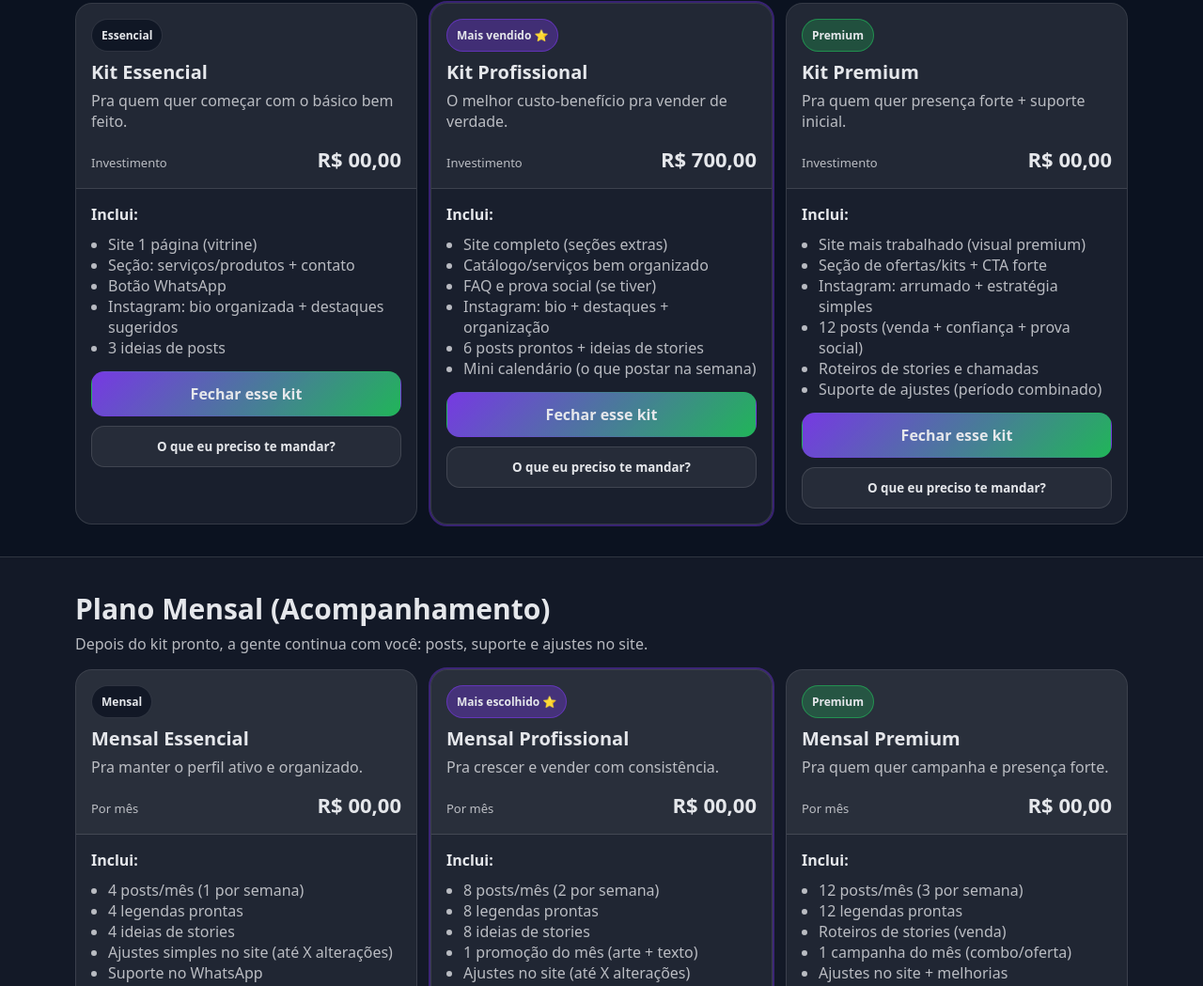
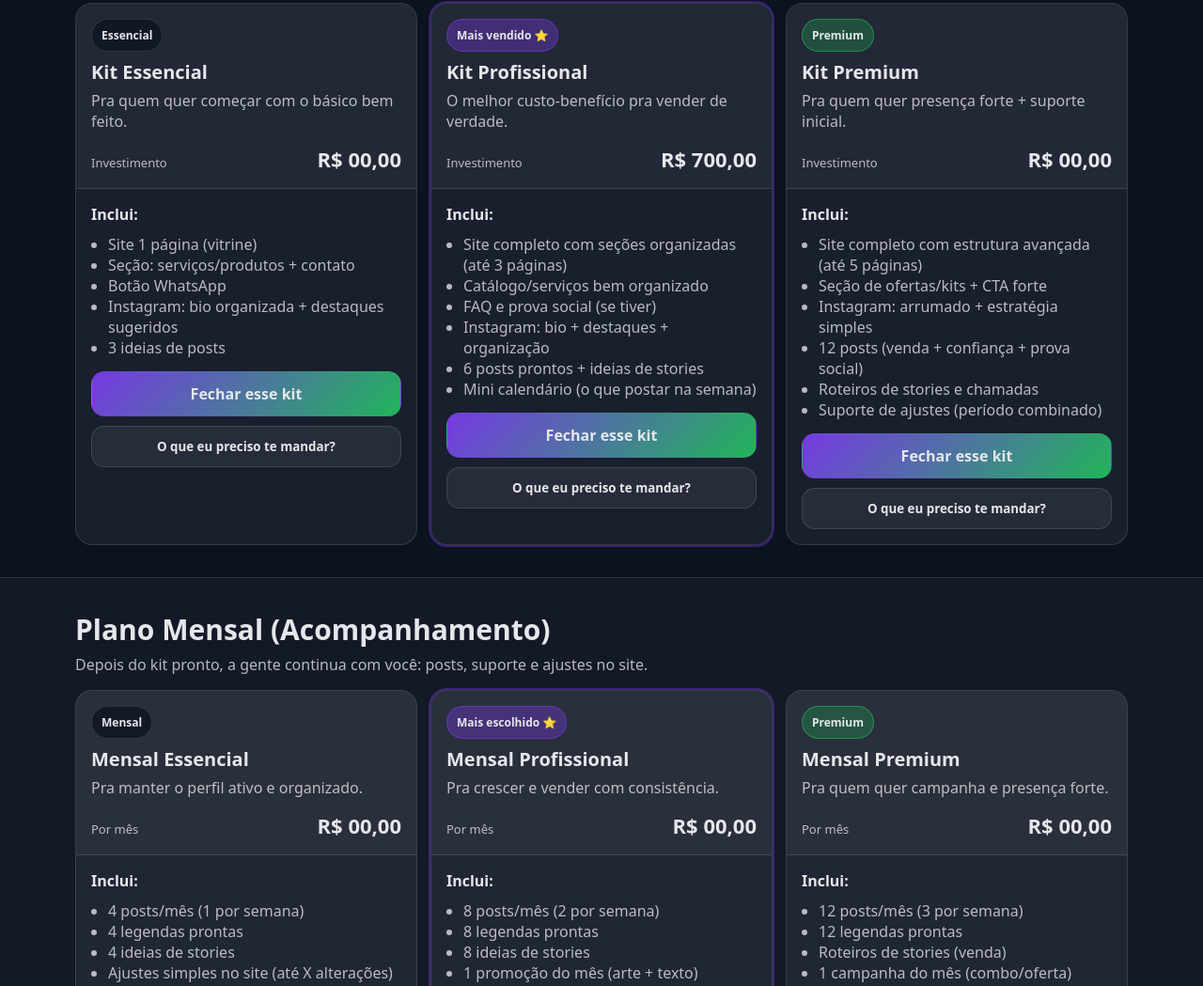
Before and after one commit to carlos31411/Auralyx-Digital, a plain HTML site: page index.html in a window 1280 px wide. Shown: the part 1039-2088 px from the top of the page at 94% size. Drawn offline with Linux system fonts and the light colour scheme.

Commit message:
arrumando os kits

```diff
--- a/index.html
+++ b/index.html
@@ -191,7 +191,7 @@
             <div class="kit__body">
               <p class="kit__title">Inclui:</p>
               <ul class="list list--muted">
-                <li>Site completo (seções extras)</li>
+                <li>Site completo com seções organizadas (até 3 páginas)</li>
                 <li>Catálogo/serviços bem organizado</li>
                 <li>FAQ e prova social (se tiver)</li>
                 <li>Instagram: bio + destaques + organização</li>
@@ -227,7 +227,7 @@
             <div class="kit__body">
               <p class="kit__title">Inclui:</p>
               <ul class="list list--muted">
-                <li>Site mais trabalhado (visual premium)</li>
+                <li>Site completo com estrutura avançada (até 5 páginas)</li>
                 <li>Seção de ofertas/kits + CTA forte</li>
                 <li>Instagram: arrumado + estratégia simples</li>
                 <li>12 posts (venda + confiança + prova social)</li>
```
